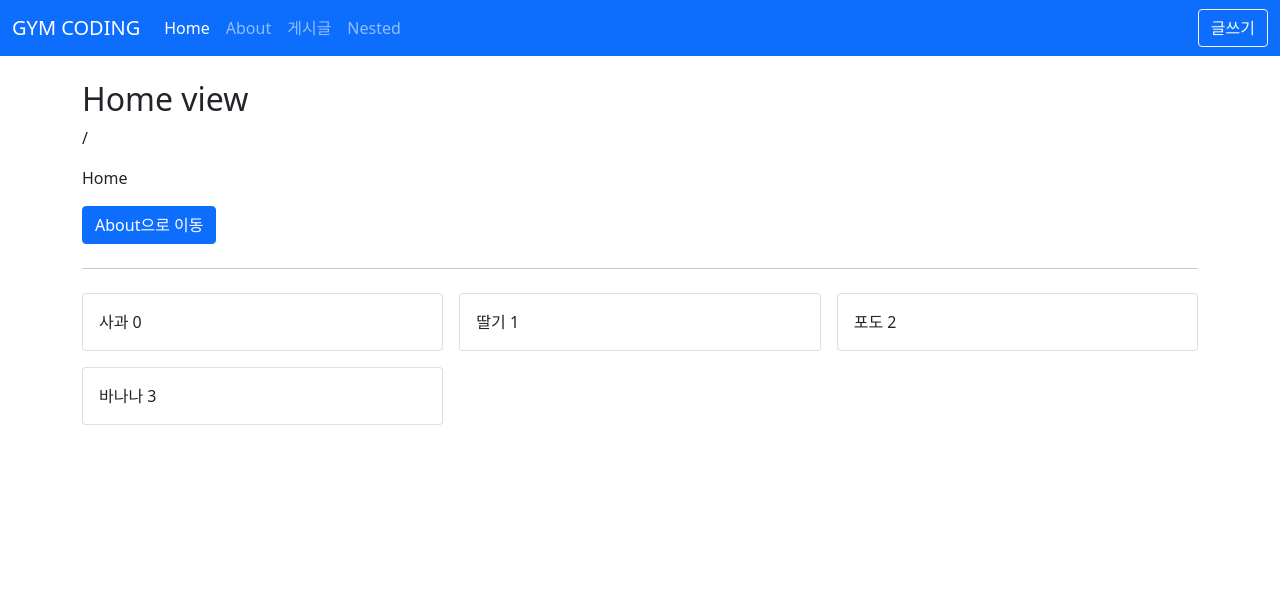
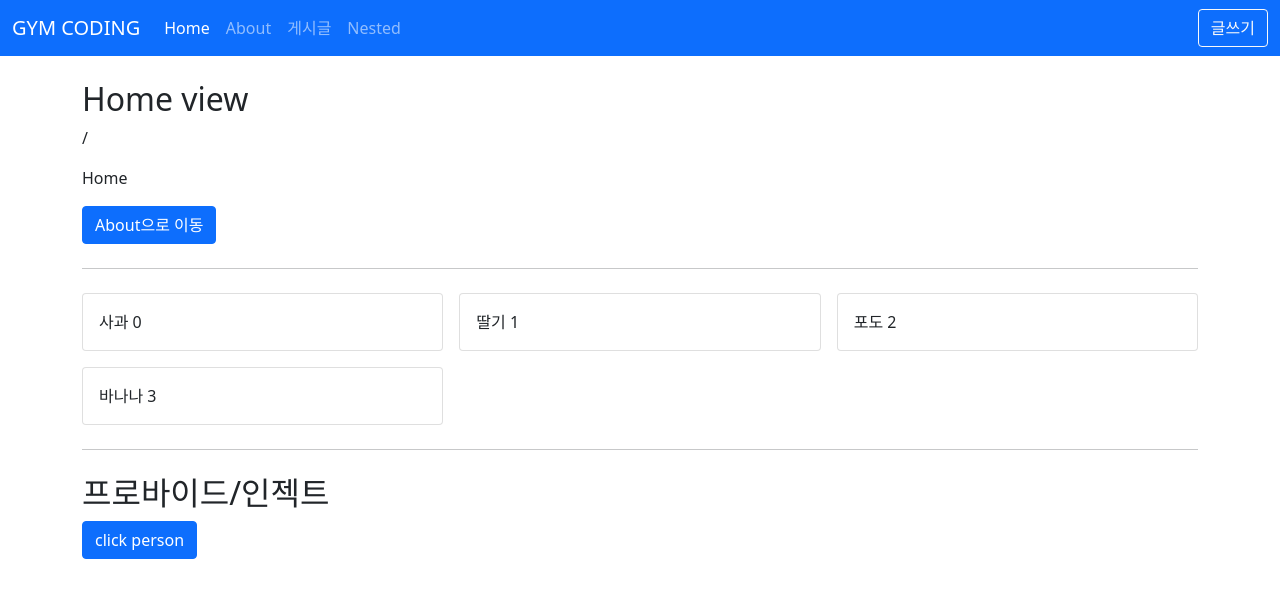
Before and after one commit to kkangda7/vite-vue3, a Vue app: page / in a window 1280 px wide. Shown: the top 598 px of the page. Built offline with nearby package versions, Linux system fonts and the light colour scheme.

Commit message:
fix/plugin_provide-inject

```diff
--- /dev/null
+++ b/src/plugins/func.js
@@ -0,0 +1,5 @@
+function funcPlugins() {
+	console.log('funcPlugins');
+}
+
+export default funcPlugins;
--- /dev/null
+++ b/src/plugins/obj.js
@@ -0,0 +1,12 @@
+const objPlugins = {
+	install(app, options) {
+		console.log('objPlugins app:', app);
+		console.log('objPlugins option:', options);
+	},
+};
+
+export default objPlugins;
+// app.component() 전역컴포넌트
+// app.config.globalProperties 전역 애플리케이션 인스턴스에 속성 추가
+// app.directive 커스텀 디렉티브
+// app.provide 다양한 리소스를 추가
--- /dev/null
+++ b/src/plugins/person.js
@@ -0,0 +1,13 @@
+export default {
+	install(app, options) {
+		const person = {
+			name: '짐코딩',
+			say() {
+				alert(this.name);
+			},
+			...options,
+		};
+		app.config.globalProperties.$person = person;
+		app.provide('person', person);
+	},
+};
--- a/src/views/HomeView.vue
+++ b/src/views/HomeView.vue
@@ -5,17 +5,30 @@
 		<p>{{ $route.name }}</p>
 		<button class="btn btn-primary" @click="goAboutPage">About으로 이동</button>
 		<hr class="my-4" />
-		<AppGrid v-slot="{ item, index }" :items="items" :class="colClass">
+		<AppGrid v-slot="{ item, index }" :items="items">
 			<AppCard>{{ item }} {{ index }}</AppCard>
 		</AppGrid>
+		<hr class="my-4" />
+		<h2>{{ $person.name }}</h2>
+		<button class="btn btn-primary" @click="person.say">click person</button>
 	</div>
 </template>
+
+<script>
+export default {
+	created() {
+		// console.log(this.$person.name);
+		// this.$person.say();
+	},
+};
+</script>
 
 <script setup>
 import { ref } from '@vue/reactivity';
 import { useRouter } from 'vue-router';
 import AppGrid from '../components/AppGrid.vue';
 import AppCard from '@/components/AppCard.vue';
+import { inject } from '@vue/runtime-core';
 
 const router = useRouter();
 const goAboutPage = () => {
@@ -24,6 +37,7 @@ const goAboutPage = () => {
 	});
 };
 const items = ref(['사과', '딸기', '포도', '바나나']);
+
+const person = inject('person');
+console.log('person.name', person.name);
 </script>
-
-<style lang="scss" scoped></style>
```
Also changed, not shown: src/main.js (+9 -1 lines).
